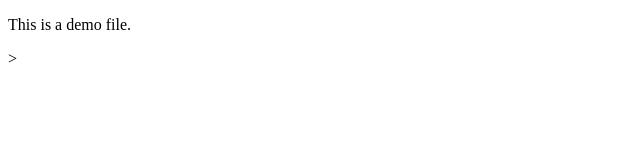
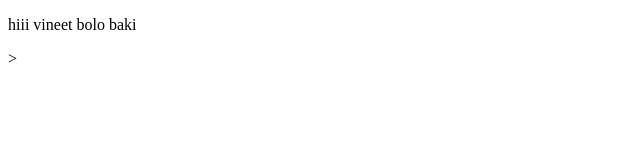
Before and after one commit to Vineet-Vankar/HackerRank, a plain HTML site: page index.html in a window 1280 px wide. Shown: the full height of the page, 0-640 px from the left. Drawn offline with Linux system fonts and the light colour scheme.

Commit message:
Update index.html

```diff
--- a/index.html
+++ b/index.html
@@ -6,6 +6,6 @@
     <title>Document</title>
 </head>
 <body>
-    <p>This is a demo file.</p>>
+    <p>hiii vineet bolo baki</p>>
 </body>
 </html>
```
